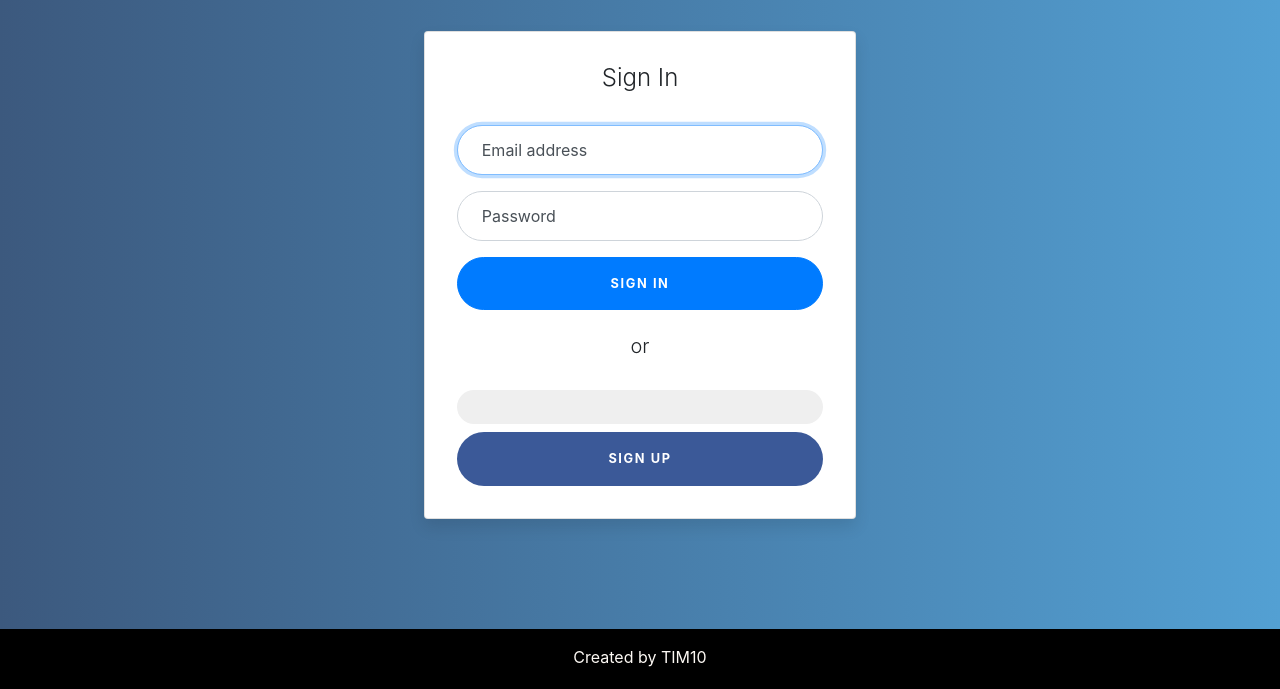
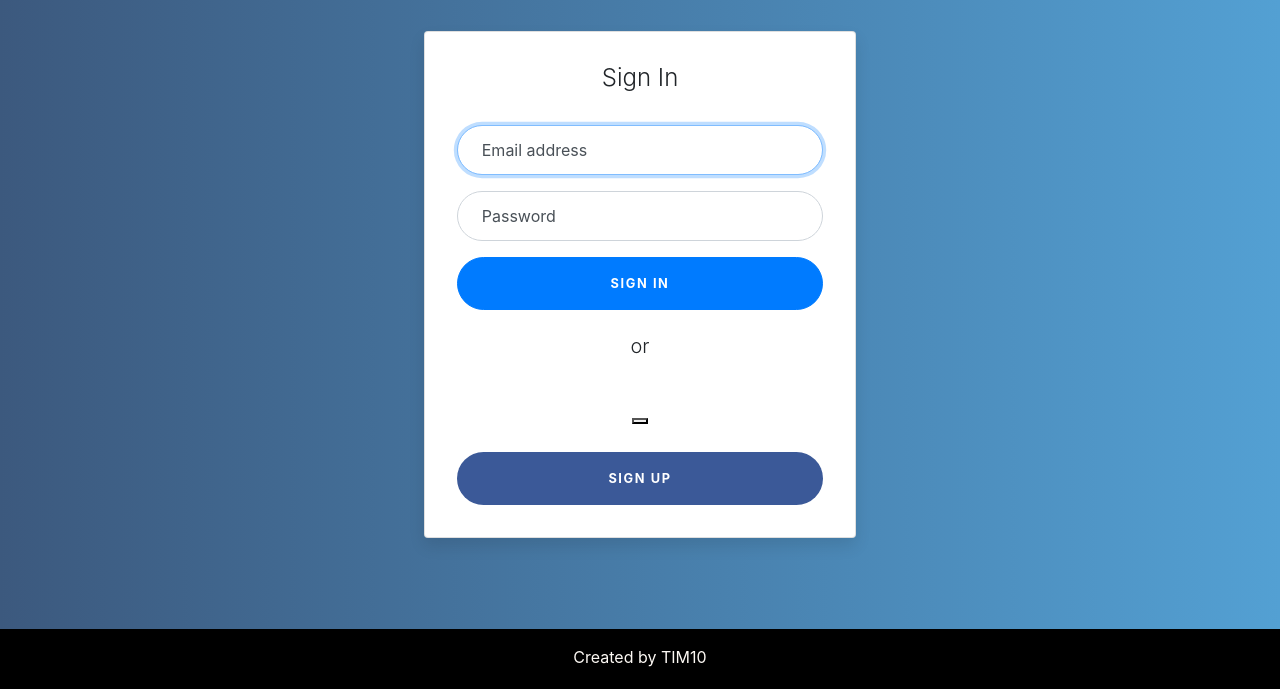
Before and after one commit to Tim10-Sportstify/group-project-week-1, a plain HTML site: page client/index.html in a window 1280 px wide. Shown: the part 111-800 px from the top of the page. Drawn offline with nearby package versions, Linux system fonts and the light colour scheme.

Commit message:
center done

```diff
--- a/client/index.html
+++ b/client/index.html
@@ -43,10 +43,11 @@
                     <br>
                     <h5 class="font-weight-light text-center">or</h5>
                     <br>
-
-                    <!-- <button class="btn btn-lg btn-google btn-block text-uppercase" type="submit">Sign in with Google</button> -->
-                    <button id="google-btn" class="btn btn-lg btn-block g-signin2" data-onsuccess="onSignIn"></button>
-                    <button class="btn btn-lg btn-facebook btn-block text-uppercase" type="submit" id="btn-go-sign-up-page">Sign Up</button>
+                    <div class="btn btn-block text-uppercase">
+                      <!-- <button class="btn btn-lg btn-google btn-block text-uppercase" type="submit">Sign in with Google</button> -->
+                      <button id="google-btn" class="g-signin2" data-onsuccess="onSignIn"></button>
+                    </div>
+                      <button class="btn btn-lg btn-facebook btn-block text-uppercase" type="submit" id="btn-go-sign-up-page">Sign Up</button>
                   </form>
                 </div>
               </div>
@@ -87,7 +88,7 @@
                     </div>
                     <hr class="my-4">
 
-                    <button class="btn btn-lg btn-facebook btn-block text-uppercase" type="submit" id="btn-submit-signup">Sign Up</button>
+                      <button class="btn btn-lg btn-facebook btn-block text-uppercase" type="submit" id="btn-submit-signup">Sign Up</button>
                   </form>
                 </div>
               </div>
--- a/client/main.js
+++ b/client/main.js
@@ -101,6 +101,7 @@ function register() {
   })
   .done(response => {
     console.log(response)
+
     $("#loginpage").show()
     $("#registerpage").hide()
     $("#afterlogin").hide()
```
